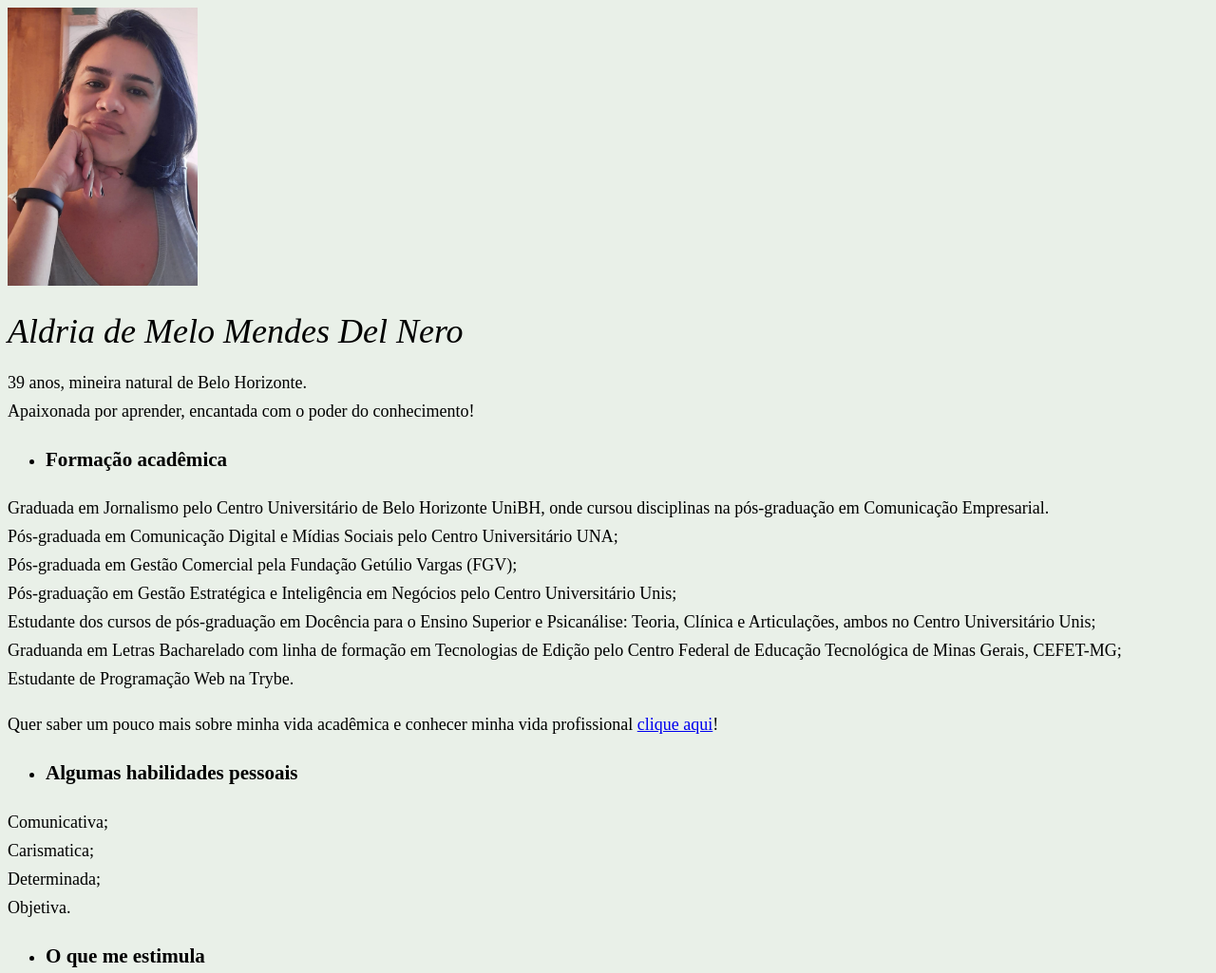
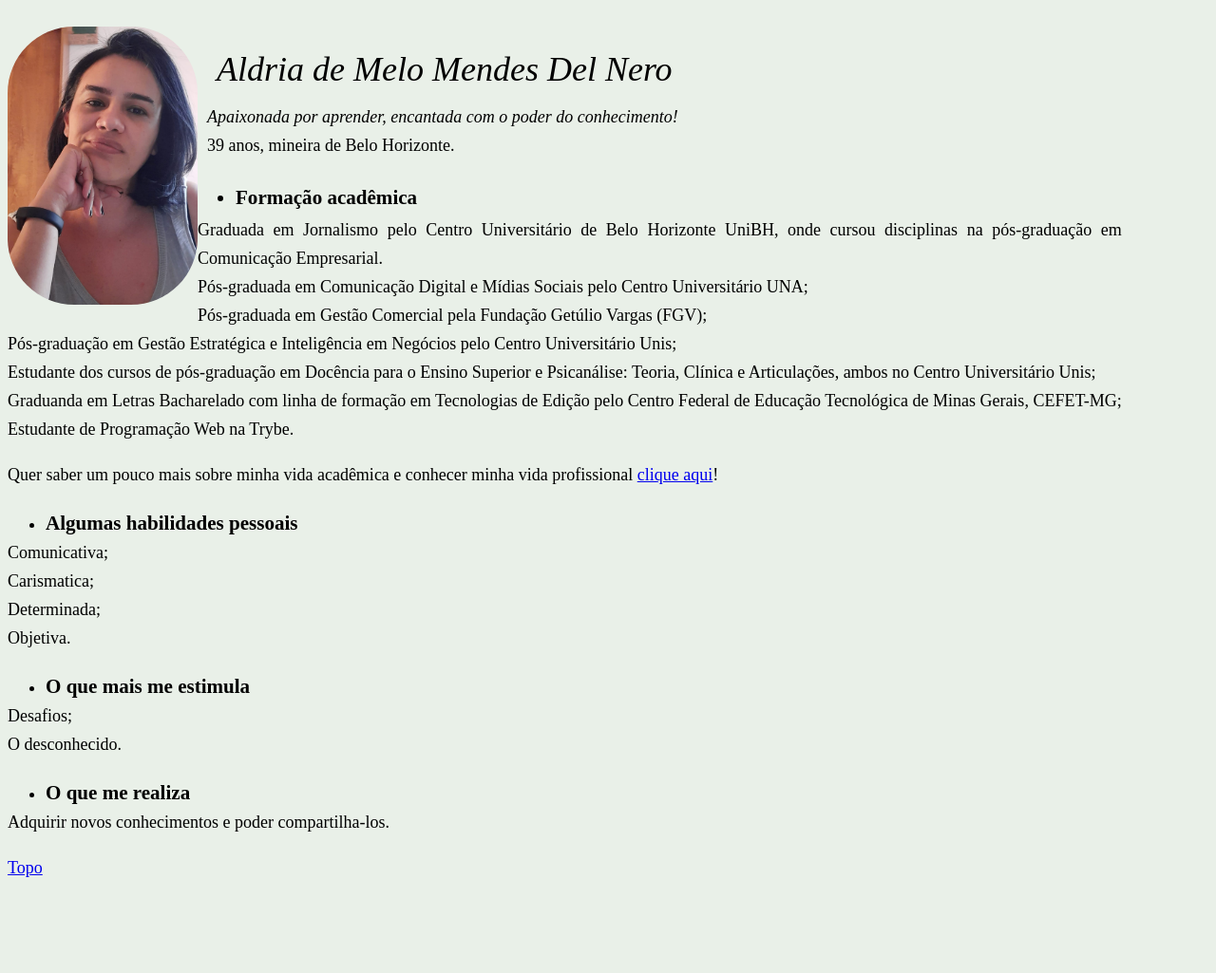
Before and after one commit to AldriaMelo/AldriaMelo.github.io, a plain HTML site: page index.html in a window 1280 px wide. Shown: the top 1025 px of the page at 95% size. After the commit the page ends 995 px from the top, so only its background shows below. Drawn offline with Linux system fonts and the light colour scheme.

Commit message:
formataçao

```diff
--- a/index.html
+++ b/index.html
@@ -3,9 +3,10 @@
 <head>
     <meta charset="UTF-8">
     <title> Aldria Melo</title>
-    <style>
-h1 {
-    text-align: initial;
+    <link rel="stylesheet" type="text/css" href="style.css">
+   <style>
+/* h1 {
+      text-align: initial;
     font-weight: 100;
     font-style: italic;
     color: black;
@@ -22,37 +23,42 @@ body {
     text-align: justify;
     font-family: 'Times New Roman', Times, serif;
 }
-
+.perfil {
+    width: 110px;
+    float: rig;
+margin-right: 10px;
+} */
     </style>
 </head>
 <body>
-    <img id="fotoperfil" width="200px" src="./Eu/mão queixo.jpeg" alt="imagem perfil Aldria Melo">
+  <img class="perfil" id="fotoperfil" width="150px" src="./Eu/mão queixo.jpeg" alt="imagem perfil Aldria Melo">
 
-    <h1> <em>Aldria de Melo Mendes Del Nero</em></a> </h1>
+   <h1> <em>Aldria de Melo Mendes Del Nero</em></a> </h1>
 
-    <p>39 anos, mineira natural de Belo Horizonte. <br> Apaixonada por aprender, encantada com o poder do conhecimento!</p>
+    <p class="abertura"><em>Apaixonada por aprender, encantada com o poder do conhecimento!</em>  <br>
+    39 anos, mineira de Belo Horizonte. <br> </p>
 
-     <ul> <li> <h3>Formação acadêmica</h3> </li> </ul>
-
-<p>Graduada em Jornalismo pelo Centro Universitário de Belo Horizonte UniBH, onde cursou disciplinas na pós-graduação em Comunicação Empresarial. <br>
+    <div class="conteúdo">
+         <h3 class="topico1">  <ul> <li> Formação acadêmica </li> </ul> </h3>
+         <p>Graduada em Jornalismo pelo Centro Universitário de Belo Horizonte UniBH, onde cursou disciplinas na pós-graduação em Comunicação Empresarial. <br>
     Pós-graduada em Comunicação Digital e Mídias Sociais pelo Centro Universitário UNA; <br>
     Pós-graduada em Gestão Comercial pela Fundação Getúlio Vargas (FGV); <br> Pós-graduação em Gestão Estratégica e Inteligência em Negócios pelo Centro Universitário Unis; <br> Estudante dos cursos de pós-graduação em Docência para o Ensino Superior e Psicanálise: Teoria, Clínica e Articulações, ambos no Centro Universitário Unis; <br> Graduanda em Letras Bacharelado com linha de formação em  Tecnologias de Edição pelo Centro Federal de Educação Tecnológica de Minas Gerais, CEFET-MG; <br> Estudante de Programação Web na Trybe.</p>
     <p>Quer saber um pouco mais sobre minha vida acadêmica e conhecer minha vida profissional <a href="https://www.linkedin.com/in/aldria-melo" target="_blank">clique aqui</a>!</p>
 
 <ul> <li> <h3>Algumas habilidades pessoais</h3> </li></ul>
-Comunicativa;<br>
+<p>Comunicativa; <br>
         Carismatica;<br>
         Determinada; <br>
         Objetiva.
 
-<ul> <li> <h3>O que me estimula</h3> </li> </ul>
-   Desafios;<br> O desconhecido.
+<ul> <li> <h3>O que mais me estimula</h3> </li> </ul>
+  <p>Desafios;<br> O desconhecido.
 
 <ul> <li> <h3>O que me realiza</h3> </li> </ul>
     <p>Adquirir novos conhecimentos e poder compartilha-los.</p>
     <p> <a href="#fotoperfil" target="_self">Topo</a></p>
+</div>
 
-    <br>
 
     <br>
 <p></p>
--- /dev/null
+++ b/style.css
@@ -0,0 +1,42 @@
+h1 {
+    font-weight: 100;
+    font-style: italic;
+    color: black;
+    z-index:inherit;
+    position:absolute;
+    left: 220px;
+    margin-top: 50px;
+        }
+
+.abertura{
+     margin-top: 100px;
+     left: 210px;
+     position:absolute;
+}
+h3{
+    color: black;
+    margin-bottom: -17px;
+    }
+body {
+    position:absolute;
+    background-color:rgb(233, 240, 232);
+    font-size: 18px;
+    line-height: 30px;
+    text-align: justify;
+    font-family: 'Times New Roman', Times, serif;
+
+}
+.perfil {
+    margin-top: 20px;
+    border-radius: 70px;
+    width: 200px;
+    float:left;
+
+}
+.conteúdo{
+         margin-top: 185px;
+   }
+
+.conteúdo .topico1{
+        margin-left: 200px;
+}
```
